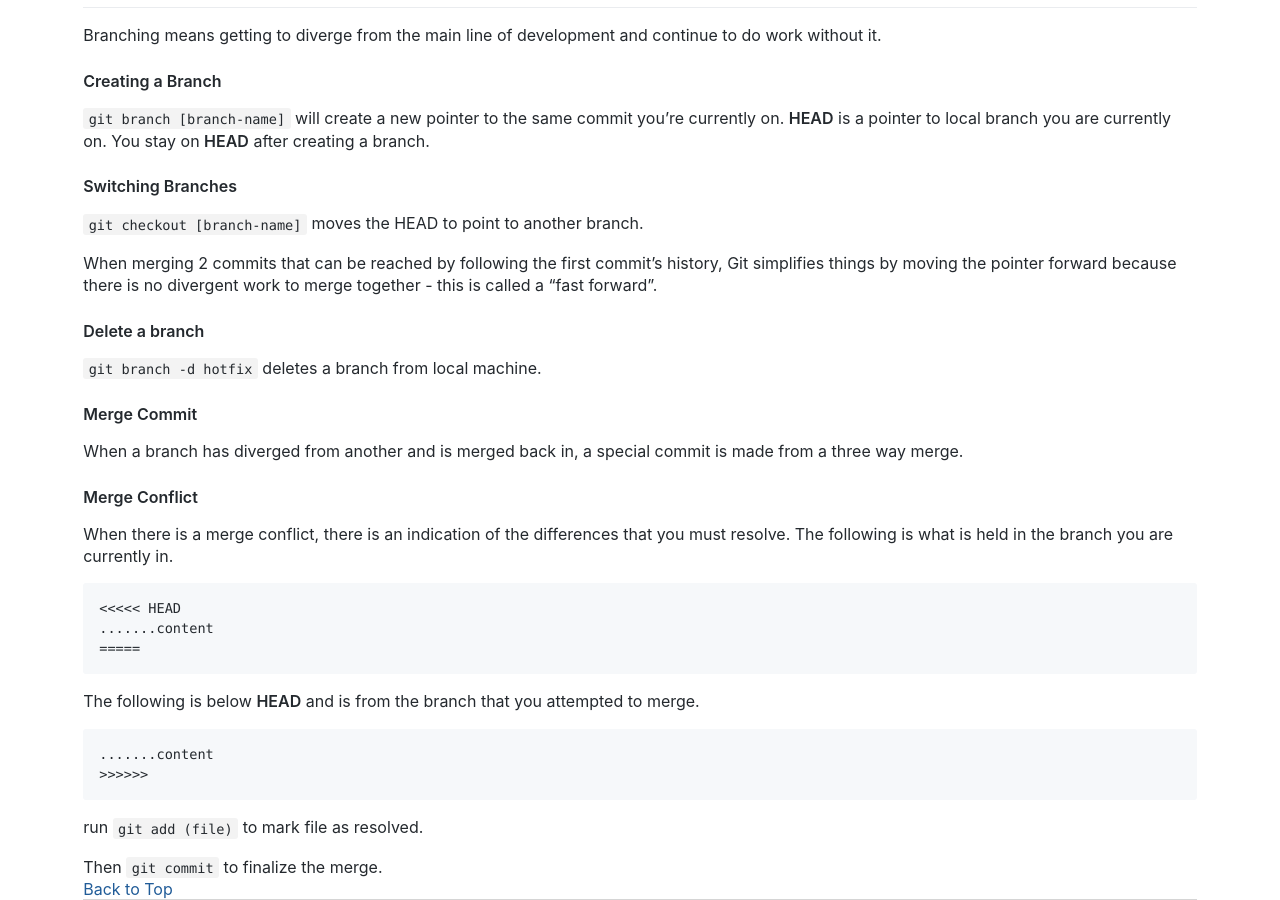
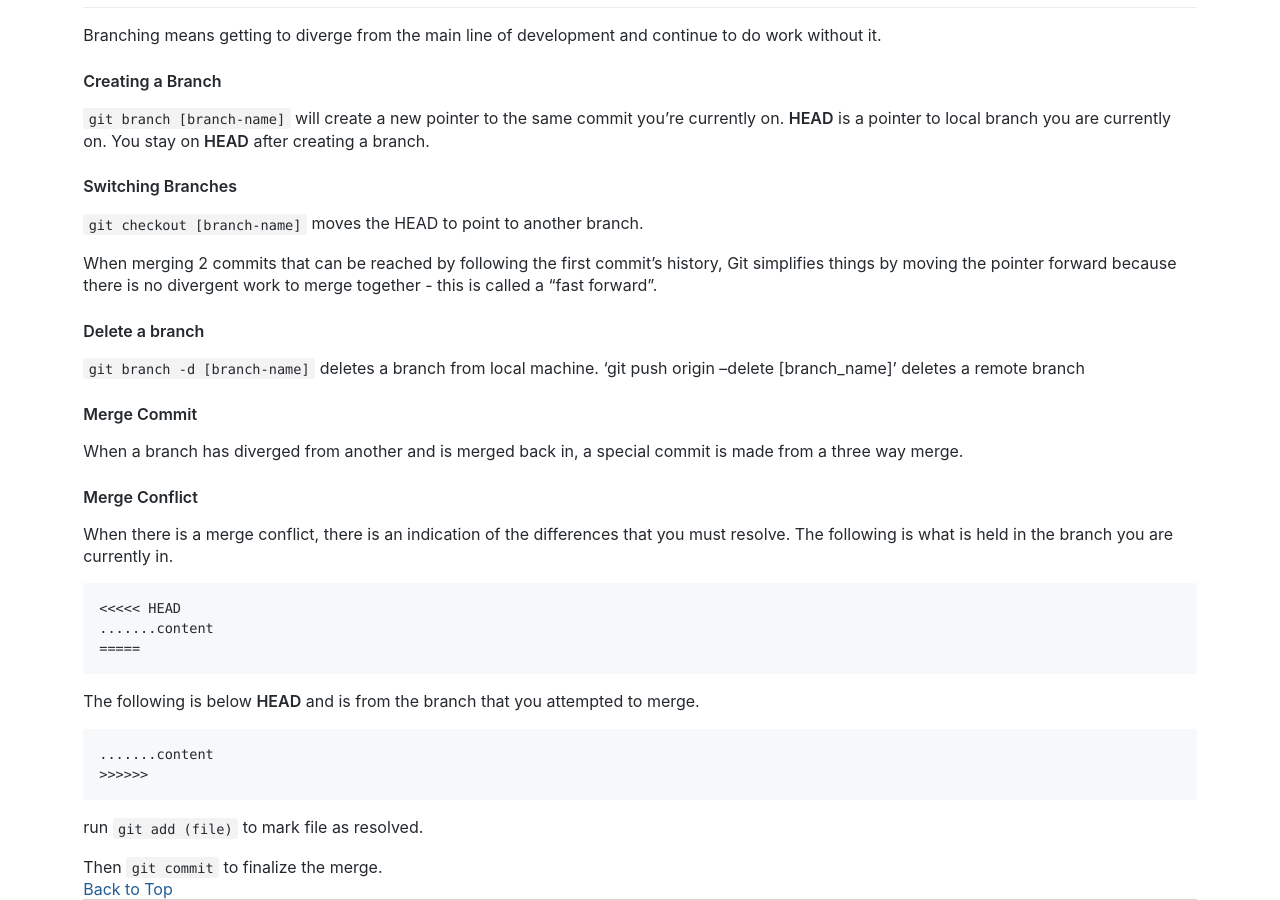
Before and after one commit to balassit/balassit.github.io, a Jekyll site: the page built from readings/GitNotes.md, in a window 1280 px wide and 900 px high, scrolled down 5645 px. Built offline with Jekyll 4.4.1, drawn with Linux system fonts in a browser that asks for light colours.

Commit message:
how to delete remote branch

```diff
--- a/readings/GitNotes.md
+++ b/readings/GitNotes.md
@@ -221,7 +221,8 @@ Git simplifies things by moving the pointer forward because there is no divergen
 
 #### Delete a branch
 
-`git branch -d hotfix` deletes a branch from local machine.
+`git branch -d [branch-name]` deletes a branch from local machine.
+'git push origin --delete [branch_name]' deletes a remote branch
 
 #### Merge Commit
 When a branch has diverged from another and is merged back in, a special commit is made from a
```
